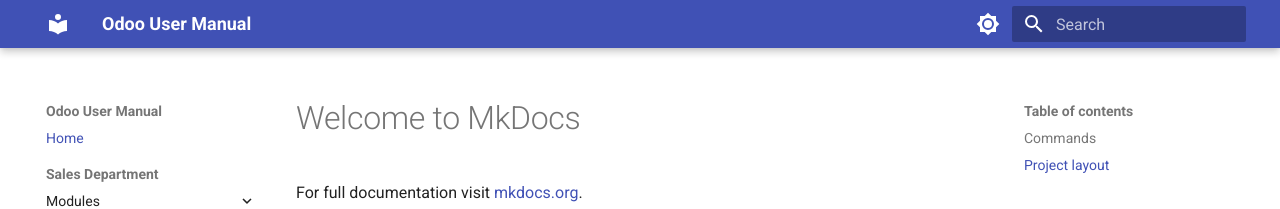
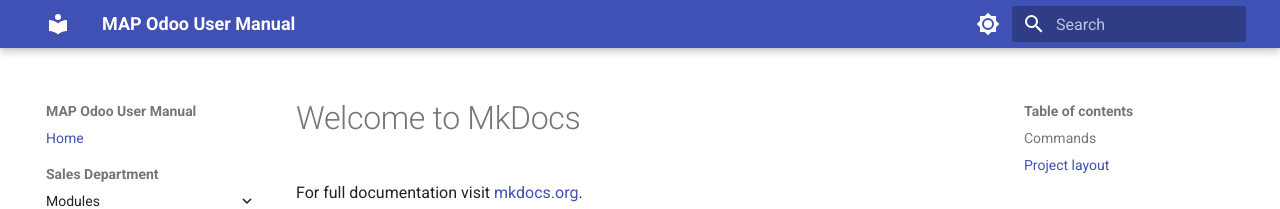
Before and after one commit to MAPITDS/odoo-user-manual, an MkDocs documentation site: the page built from docs/index.md, in a window 1280 px wide. Shown: the top 209 px of the page. Built offline with MkDocs 1.6.1 and Material for MkDocs 9.7.7, drawn with Linux system fonts in a browser that asks for light colours.

Commit message:
Update mkdocs.yml

```diff
--- a/mkdocs.yml
+++ b/mkdocs.yml
@@ -1,4 +1,4 @@
-site_name: Odoo User Manual
+site_name: MAP Odoo User Manual
 site_url: https://mapitds.github.io/odoo-user-manual/
 
 theme:
```
